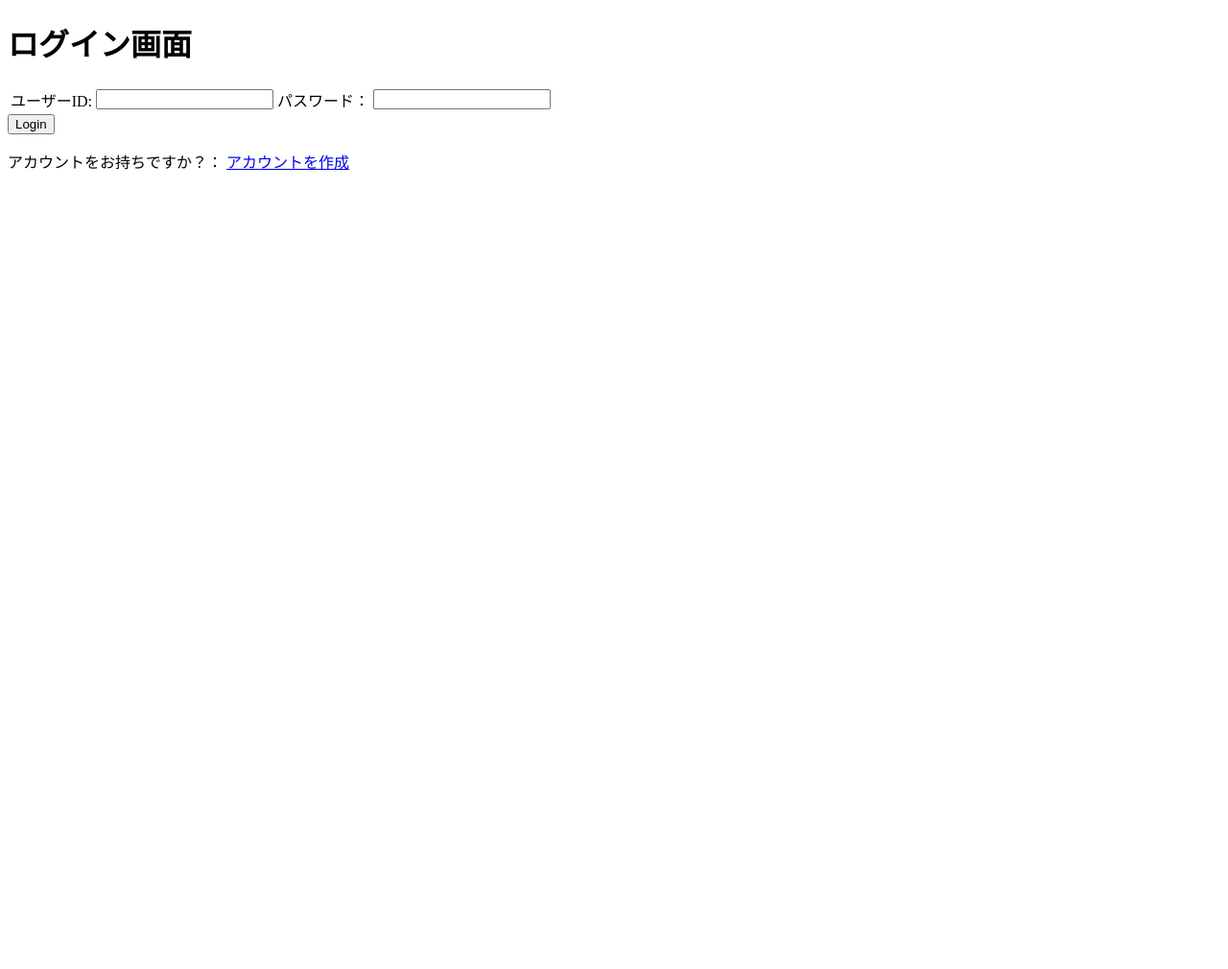
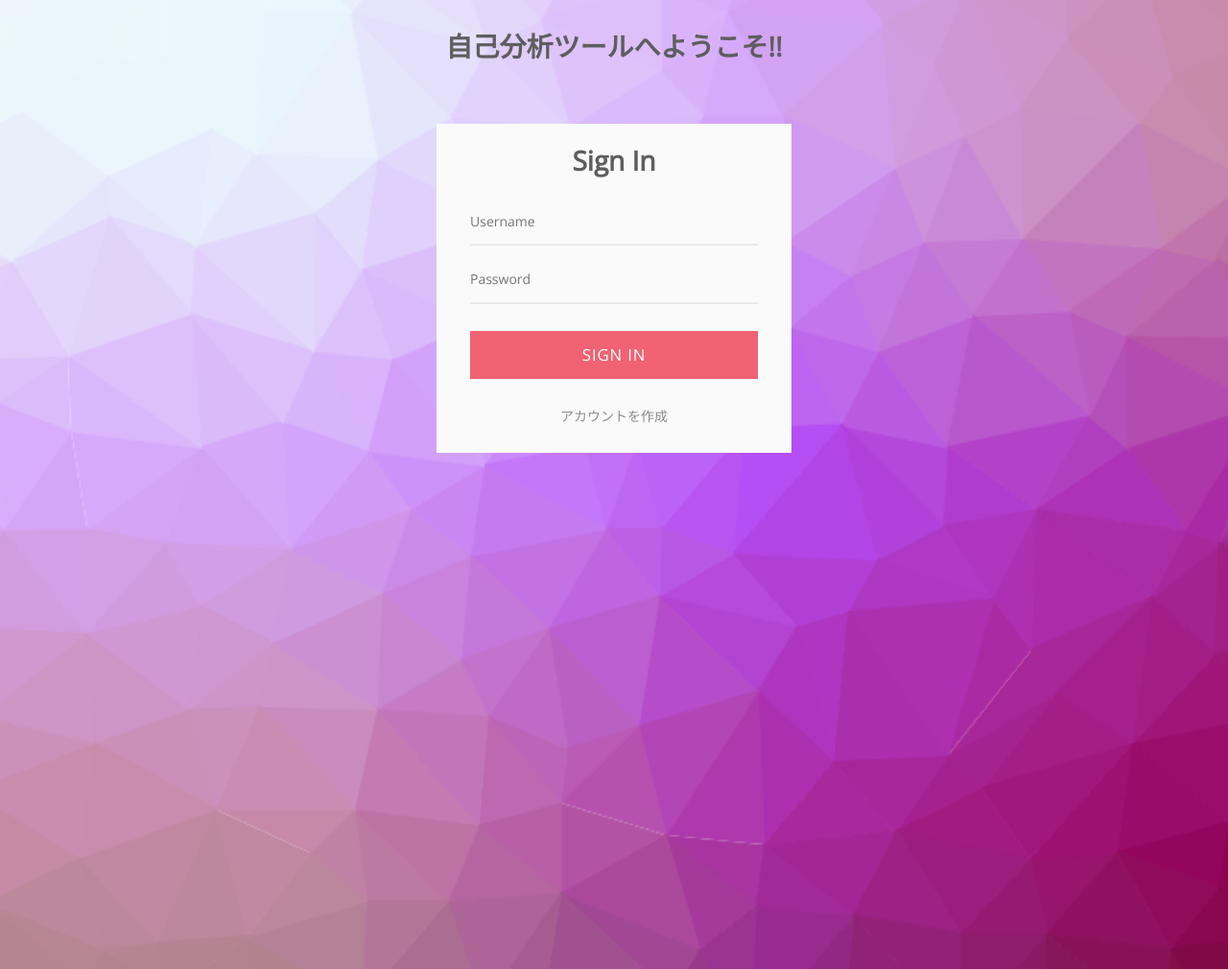
Before and after one commit to mamorubaseball/SelfAnalyze, a Django app: page / in a window 1280 px wide. Shown: the whole page at 96% size. Before the commit the page ends 177 px from the top, so only its background shows below. Run offline with Django 3.2, Linux system fonts and the light colour scheme; parts of the project's set-up code (start-up, migrations or seed data) failed here and were passed over; some libraries are stand-ins or nearby versions.

Commit message:
自己分析ツールβ版

```diff
--- a/backend/settings.py
+++ b/backend/settings.py
@@ -56,6 +56,10 @@ MIDDLEWARE = [
 ]
 
 ROOT_URLCONF = 'backend.urls'
+
+#画像ファイル配置
+STATIC_URL = '/static/'
+STATIC_ROOT = 'static'
 
 TEMPLATES = [
     {
--- a/frontend/webpack-stats.json
+++ b/frontend/webpack-stats.json
@@ -1 +1 @@
-{"status":"done","publicPath":"http://0.0.0.0:8080/","chunks":{"about":[{"name":"js/about.js","publicPath":"http://0.0.0.0:8080/js/about.js","path":"/Users/mamoru/アプリケーション(web)/SelfAnalyze/front/dist/js/about.js"}],"app":[{"name":"bundle.js","publicPath":"http://0.0.0.0:8080/bundle.js","path":"/Users/mamoru/アプリケーション(web)/SelfAnalyze/front/dist/bundle.js"},{"name":"app.8b1fbcfe1ec45d139725.hot-update.js","publicPath":"http://0.0.0.0:8080/app.8b1fbcfe1ec45d139725.hot-update.js","path":"/Users/mamoru/アプリケーション(web)/SelfAnalyze/front/dist/app.8b1fbcfe1ec45d139725.hot-update.js"}]},"error":"ModuleError","message":"Module Error (from ./node_modules/eslint-loader/index.js):\n\n/Users/mamoru/アプリケーション(web)/SelfAnalyze/front/src/components/Profile.vue\n  121:25  error  Parsing error: Unexpected token\n\n  89 |     ChangeCalenderData(month) {\n  90 |       this.data.labels = [];\n> 91 |       this.data.datasets[] = [];\n     |                          ^\n  92 |       console.log(\"month\", month);\n  93 |       console.log(Object.keys(this.profile[month]));\n  94 |       console.log(Object.values(this.profile[month]));\n\n✖ 1 problem (1 error, 0 warnings)\n"}
+{"status":"done","publicPath":"http://0.0.0.0:8080/","chunks":{"about":[{"name":"js/about.js","publicPath":"http://0.0.0.0:8080/js/about.js","path":"/Users/mamoru/アプリケーション(web)/SelfAnalyze/front/dist/js/about.js"}],"app":[{"name":"bundle.js","publicPath":"http://0.0.0.0:8080/bundle.js","path":"/Users/mamoru/アプリケーション(web)/SelfAnalyze/front/dist/bundle.js"}]}}
--- a/google_app/templates/login.html
+++ b/google_app/templates/login.html
@@ -8,26 +8,136 @@
 
 </head>
 <body>
-<h1>ログイン画面</h1>
-
-<div class="reg">
-  <form method="post" action="{% url 'google_app:Login' %}">
-    {% csrf_token %}
-
-    <table class="reg_form">
-    <tr>
-    <td><label for="userid">ユーザーID:</label></td>
-    <td><input type="text" name="userid"></td>
-    <td><label for="password">パスワード：</label></td>
-    <td><input type="password" name="password"></td>
-    </tr>
-    </table>
-
-    <input type="submit" class="btn" value="Login">
- </form>
-</div>
-   <p class="message">アカウントをお持ちですか？：
-   <a href="{% url 'google_app:register' %}">アカウントを作成</a>
-   </p>
+   <div class="hello">
+      <h1>
+         自己分析ツールへようこそ!!
+      </h1>
+   </div>
+     <div class="form-wrapper">
+        <h1>Sign In</h1>
+        <form method="post" action="{% url 'google_app:Login' %}">
+           {% csrf_token %}
+           <div class="form-item">
+       <label for="userid"></label>
+       <input type="text" name="userid" placeholder="Username"/>
+     </div>
+     <div class="form-item">
+       <label for="password"></label>
+       <input type="password" name="password" required="required" placeholder="Password"></input>
+     </div>
+     <div class="button-panel">
+       <input type="submit" class="button" title="Sign In" value="Sign In"></input>
+     </div>
+   </form>
+   <div class="form-footer">
+     <p><a href="{% url 'google_app:register' %}">アカウントを作成</a></p>
+     <!-- <p><a href="#">パスワードをお忘れですか？</a></p> -->
+   </div>
+ </div>
 </body>
 </html>
+<style>
+@import url(https://fonts.googleapis.com/css?family=Open+Sans:400);
+
+/* fontawesome */
+@import url(http://weloveiconfonts.com/api/?family=fontawesome);
+[class*="fontawesome-"]:before {
+  font-family: 'FontAwesome', sans-serif;
+}
+
+/* Simple Reset */
+* { margin: 0; padding: 0; box-sizing: border-box; }
+
+/* body */
+body {
+  background-image: url("/static/profile_bg.png");
+  background-repeat:no-repeat;
+  background-size: cover;
+  color: #5e5e5e;
+  height: 1000px;
+  font: 400 87.5%/1.5em 'Open Sans', sans-serif;
+}
+.hello{
+   padding: auto;
+   margin-top: 10px;
+}
+
+/* Form Layout */
+.form-wrapper {
+  background: #fafafa;
+  margin: 3em auto;
+  padding: 0 1em;
+  max-width: 370px;
+}
+
+h1 {
+  text-align: center;
+  padding: 1em 0;
+}
+
+form {
+  padding: 0 1.5em;
+}
+
+.form-item {
+  margin-bottom: 0.75em;
+  width: 100%;
+}
+
+.form-item input {
+  background: #fafafa;
+  border: none;
+  border-bottom: 2px solid #e9e9e9;
+  color: #666;
+  font-family: 'Open Sans', sans-serif;
+  font-size: 1em;
+  height: 50px;
+  transition: border-color 0.3s;
+  width: 100%;
+}
+
+.form-item input:focus {
+  border-bottom: 2px solid #c0c0c0;
+  outline: none;
+}
+
+.button-panel {
+  margin: 2em 0 0;
+  width: 100%;
+}
+
+.button-panel .button {
+  background: #f16272;
+  border: none;
+  color: #fff;
+  cursor: pointer;
+  height: 50px;
+  font-family: 'Open Sans', sans-serif;
+  font-size: 1.2em;
+  letter-spacing: 0.05em;
+  text-align: center;
+  text-transform: uppercase;
+  transition: background 0.3s ease-in-out;
+  width: 100%;
+}
+
+.button:hover {
+  background: #ee3e52;
+}
+
+.form-footer {
+  font-size: 1em;
+  padding: 2em 0;
+  text-align: center;
+}
+
+.form-footer a {
+  color: #8c8c8c;
+  text-decoration: none;
+  transition: border-color 0.3s;
+}
+
+.form-footer a:hover {
+  border-bottom: 1px dotted #8c8c8c;
+}
+</style>
```
Also changed, not shown: google_app/static/profile_bg.png (added).
